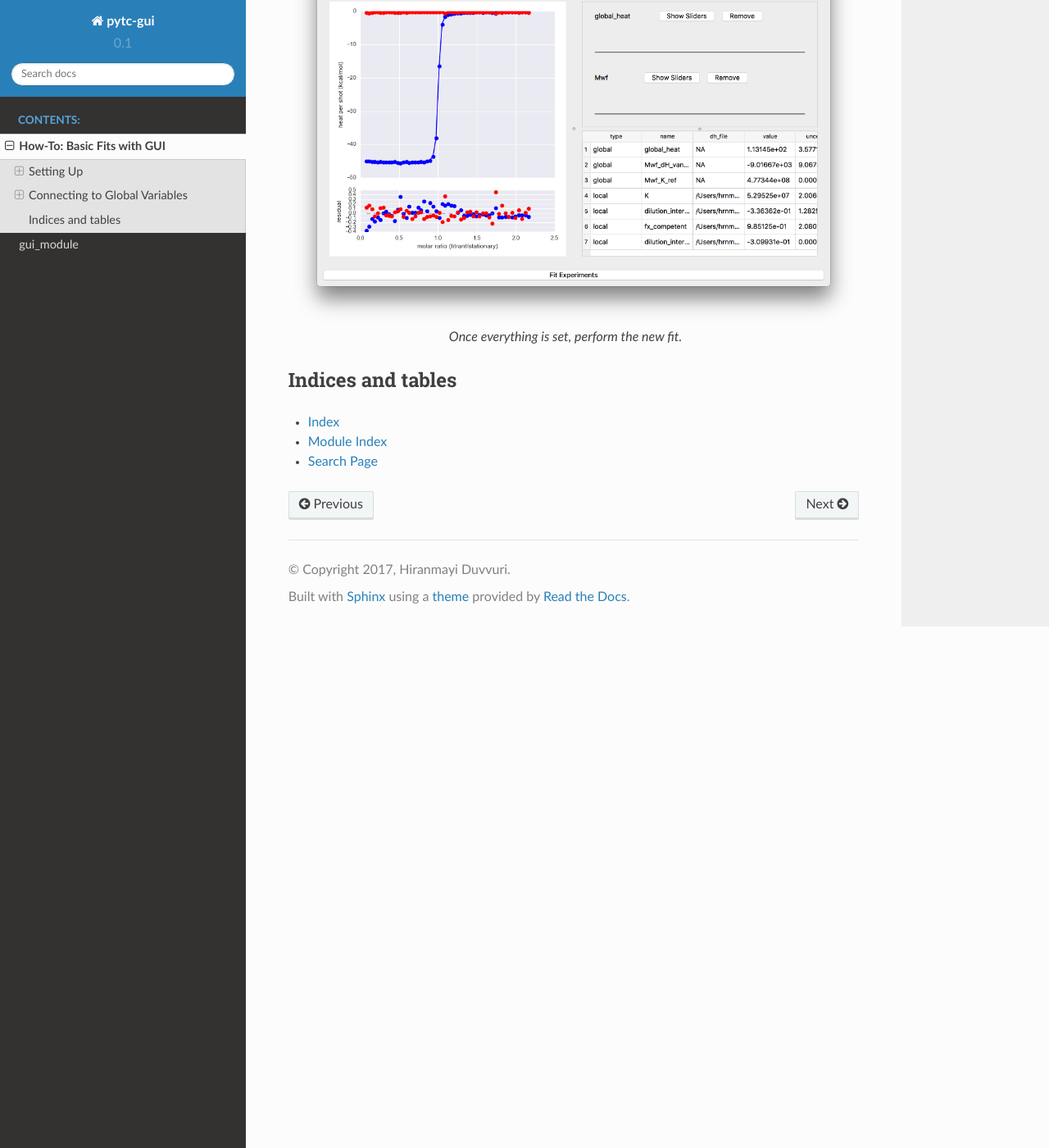
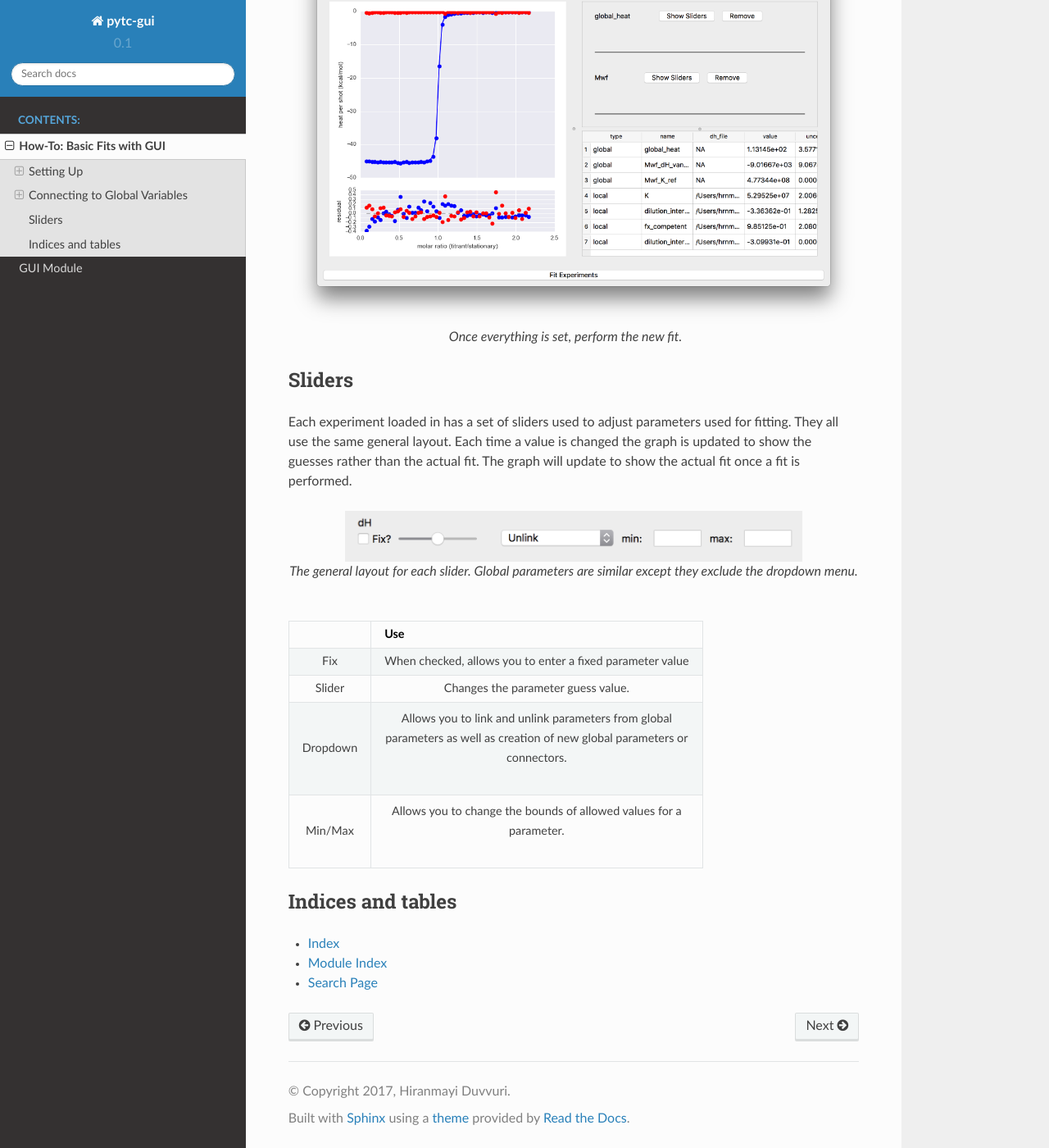
Before and after one commit to harmslab/pytc-gui, a Sphinx documentation site: the page built from docs/source/how_to_img.rst, in a window 1280 px wide and 1400 px high, scrolled down 4871 px. Shown: the whole window at 82% size. Built offline with Sphinx 7.4.7 and the Read the Docs theme 2.0.0, drawn with Linux system fonts in a browser that asks for light colours.

Commit message:
docs, slider val view change

```diff
--- a/docs/source/how_to_img.rst
+++ b/docs/source/how_to_img.rst
@@ -10,20 +10,20 @@ Single-Site Model
 for performing a simple single-site model fit.
 
 .. figure:: /screenshots/fitting/01.png
-	:width: 40%
-	:figclass: align-center
+    :width: 40%
+    :figclass: align-center
 
-	First, go to File > Add Experiment. Select the model, load in the file, and shot start. Repeat for each experiment/blank.
+    First, go to File > Add Experiment. Select the model, load in the file, and shot start. Repeat for each experiment/blank.
 
 .. figure:: /screenshots/fitting/02.png
-	:figclass: align-center
+    :figclass: align-center
 
-	before fitting, graph shows the parameter guesses of each experiment that has been loaded in.
+    before fitting, graph shows the parameter guesses of each experiment that has been loaded in.
 
 .. figure:: /screenshots/fitting/03.png
-	:figclass: align-center
+    :figclass: align-center
 
-	To perform a fit, go to Fitting -> Fit Experiments.
+    To perform a fit, go to Fitting -> Fit Experiments.
 
 This can be repeated for any model you'd like to fit. Any new models you make will automatically be updated in the GUI.
 
@@ -33,51 +33,76 @@ Connecting to Global Variables
 Simple Global
 -------------
 .. figure:: /screenshots/global_var/01.png
-	:width: 60%
-	:figclass: align-center
+    :width: 60%
+    :figclass: align-center
 
-	The sliders for each experiment show up in a pop-up when you click on **Show Sliders** next to the experiment name. Each pop-up has this general layout. To add a new global variable, select **Add Global Var** from the dropdown.
+    The sliders for each experiment show up in a pop-up when you click on **Show Sliders** next to the experiment name. Each pop-up has this general layout. To add a new global variable, select **Add Global Var** from the dropdown.
 
 .. figure:: /screenshots/global_var/02.png
-	:width: 40%
-	:figclass: align-center
+    :width: 40%
+    :figclass: align-center
 
-	This pop-up will show up and allow you to name the global variable.
+    This pop-up will show up and allow you to name the global variable.
 
 .. figure:: /screenshots/global_var/03.png
-	:width: 60%
-	:figclass: align-center
+    :width: 60%
+    :figclass: align-center
 
-	Once a global variable is made, it can be connected to any parameter by selecting it from the dropdown menu for that parameter.
+    Once a global variable is made, it can be connected to any parameter by selecting it from the dropdown menu for that parameter.
 
 .. figure:: /screenshots/global_var/04.png
-	:figclass: align-center
+    :figclass: align-center
 
-	A new entry is made for the global variable. After this select Fitting > Fit Experiments. The parameter box and graph will update for the new linked fit.
+    A new entry is made for the global variable. After this select Fitting > Fit Experiments. The parameter box and graph will update for the new linked fit.
 
 Connectors
 ----------
 .. figure:: /screenshots/global_var/05.png
-	:width: 40%
-	:figclass: align-center
+    :width: 40%
+    :figclass: align-center
 
-	Connectors are linked in a similar way, except instead select **Add Connector** from the dropdown menu. A new pop-up will come up allowing you to select the type of connector you'd like to make, the name, and any general variables linked to the connector.
+    Connectors are linked in a similar way, except instead select **Add Connector** from the dropdown menu. A new pop-up will come up allowing you to select the type of connector you'd like to make, the name, and any general variables linked to the connector.
 
 .. figure:: /screenshots/global_var/06.png
-	:width: 60%
-	:figclass: align-center
+    :width: 60%
+    :figclass: align-center
 
-	Again, link parameters to a connector parameter by selecting the connector from the dropdown menu.
+    Again, link parameters to a connector parameter by selecting the connector from the dropdown menu.
 
 .. figure:: /screenshots/global_var/07.png
-	:figclass: align-center
+    :figclass: align-center
 
-	Some connectors might require some variables to be defined for a specific experiment, these need to be defined before performing the new fit.
+    Some connectors might require some variables to be defined for a specific experiment, these need to be defined before performing the new fit.
 
 .. figure:: /screenshots/global_var/08.png
-	:figclass: align-center
+    :figclass: align-center
 
-	Once everything is set, perform the new fit.
+    Once everything is set, perform the new fit.
+
+Sliders
+=======
+Each experiment loaded in has a set of sliders used to adjust parameters used for fitting. They all use the same general layout. Each time a value is changed the graph is updated to show the guesses rather than the actual fit. The graph will update to show the actual fit once a fit is performed.
+
+.. figure:: /screenshots/general/01.png
+    :width: 80%
+    :figclass: align-center
+
+    The general layout for each slider. Global parameters are similar except they exclude the dropdown menu.
+
+    +-----------------------+-------------------------------------------------------------+
+    |                       | Use                                                         |
+    +=======================+=============================================================+
+    | Fix                   | When checked, allows you to enter a fixed parameter value   |
+    +-----------------------+-------------------------------------------------------------+
+    | Slider                | Changes the parameter guess value.                          |
+    +-----------------------+-------------------------------------------------------------+
+    | Dropdown              | | Allows you to link and unlink parameters from global      |
+    |                       | | parameters as well as creation of new global parameters or|
+    |                       | | connectors.                                               |
+    +-----------------------+-------------------------------------------------------------+
+    | Min/Max               | | Allows you to change the bounds of allowed values for a   |
+    |                       | | parameter.                                                |
+    +-----------------------+-------------------------------------------------------------+
 
 Indices and tables
 ==================
--- a/docs/source/index.rst
+++ b/docs/source/index.rst
@@ -78,6 +78,7 @@ Main Interface
  + add in new experiments
  + until a fit is performed, plot will show the guesses put in from the slider values
  + saving out the data saves out a .csv with fit data as well as the graph from the fit
+ + adjust each parameter for an experiment using the sliders
 
 .. toctree::
    :maxdepth: 2
```
Also changed, not shown: docs/source/gui_module.rst (+100 -15 lines), docs/source/screenshots/general/01.png, docs/source/screenshots/general/02.png (deleted), 1 other file.
